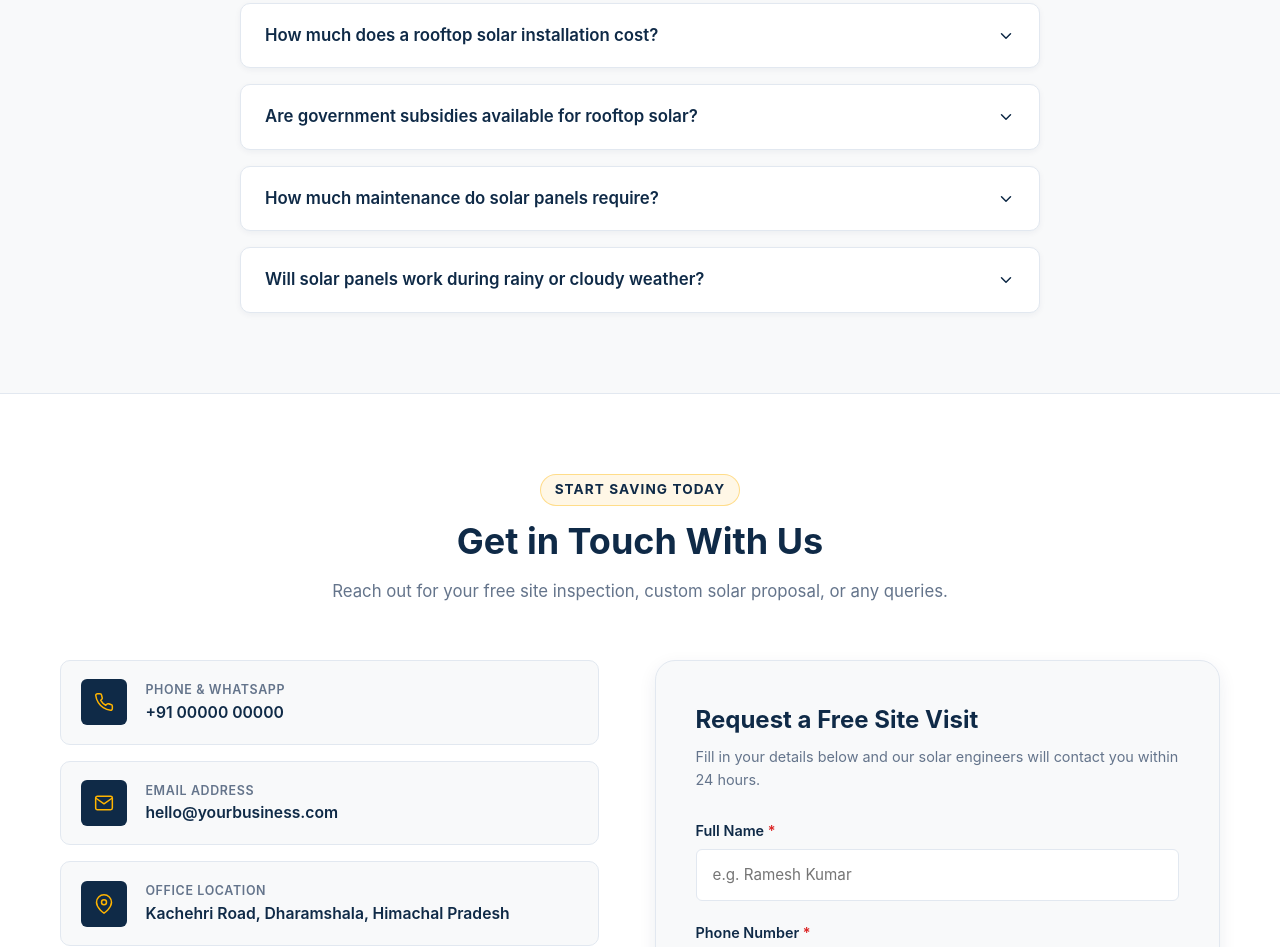
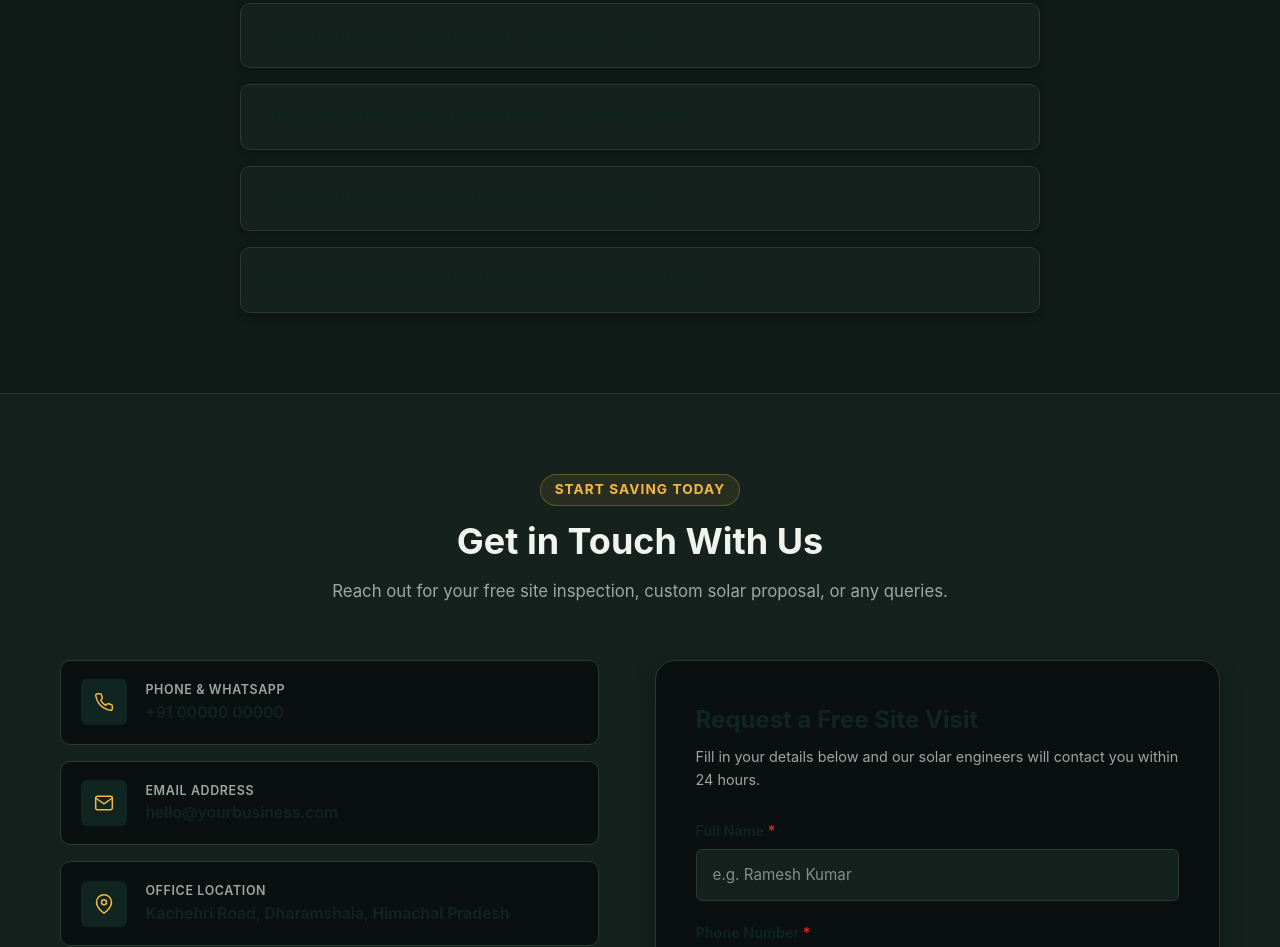
Before and after one commit to aryankatoch236-design/sunvolt-solar, a plain HTML site: page index.html in a window 1280 px wide. Shown: the part 6185-7132 px from the top of the page. Drawn offline with Linux system fonts and the light colour scheme.

Commit message:
Add files via upload

```diff
--- a/style.css
+++ b/style.css
@@ -1932,3 +1932,99 @@ ul, ol {
     transition-duration: 0.01ms !important;
   }
 }
+
+/* ======================================================================
+   DARK ATMOSPHERE UPDATE — deep forest / midnight solar palette
+   ====================================================================== */
+:root {
+  --color-primary: #10251F;
+  --color-primary-light: #1A3930;
+  --color-primary-dark: #07130F;
+  --color-accent: #F5B942;
+  --color-accent-hover: #D99A22;
+  --color-accent-light: #302719;
+  --color-savings: #70D6A0;
+  --color-savings-bg: #183328;
+  --color-savings-dark: #91E5B5;
+  --color-bg-light: #0A100F;
+  --color-bg-alt: #101A17;
+  --color-card: #14211D;
+  --color-card-border: #293A33;
+  --color-placeholder-bg: #17231F;
+  --color-placeholder-border: #3B5047;
+  --color-text-title: #F1F4EE;
+  --color-text-body: #D0D9D3;
+  --color-text-muted: #9AA9A1;
+  --color-text-white: #FFFFFF;
+  --shadow-sm: 0 2px 8px rgba(0, 0, 0, 0.22);
+  --shadow-md: 0 8px 22px rgba(0, 0, 0, 0.28);
+  --shadow-lg: 0 14px 34px rgba(0, 0, 0, 0.34);
+  --shadow-card-hover: 0 14px 30px rgba(0, 0, 0, 0.38);
+}
+
+body {
+  background-color: var(--color-bg-light);
+  color: var(--color-text-body);
+}
+
+/* Replace a few light surfaces that were hard-coded in the original theme. */
+.hero-section,
+section {
+  color: var(--color-text-body);
+}
+.section-tag {
+  color: var(--color-accent);
+  background: rgba(245, 185, 66, 0.09);
+  border-color: rgba(245, 185, 66, 0.28);
+}
+.section-title,
+.hero-title,
+.hero-heading,
+.card-title,
+.service-title,
+.feature-title,
+.faq-question,
+.contact-title {
+  color: var(--color-text-title);
+}
+.section-subtitle,
+.hero-description,
+.card-description,
+.service-description {
+  color: var(--color-text-muted);
+}
+
+/* Keep panels and form controls legible in the darker palette. */
+input, textarea, select,
+.form-control,
+.faq-item,
+.service-card,
+.feature-card,
+.gallery-item,
+.contact-card,
+.stat-card,
+.savings-card,
+.testimonial-card {
+  color: var(--color-text-body);
+  border-color: var(--color-card-border);
+}
+input, textarea, select {
+  background-color: #0D1713;
+}
+input::placeholder, textarea::placeholder {
+  color: #7F9187;
+}
+
+/* Header and section transitions feel more cinematic, without reducing contrast. */
+.site-header {
+  background: rgba(10, 16, 15, 0.94);
+  border-bottom-color: rgba(154, 169, 161, 0.14);
+  backdrop-filter: blur(14px);
+}
+.hero-section {
+  background: radial-gradient(ellipse at 78% 18%, rgba(44, 86, 66, 0.28), transparent 42%),
+              linear-gradient(135deg, #07100D 0%, #0D1914 58%, #13251D 100%);
+}
+.section:nth-of-type(even) {
+  background-color: var(--color-bg-alt);
+}
```
